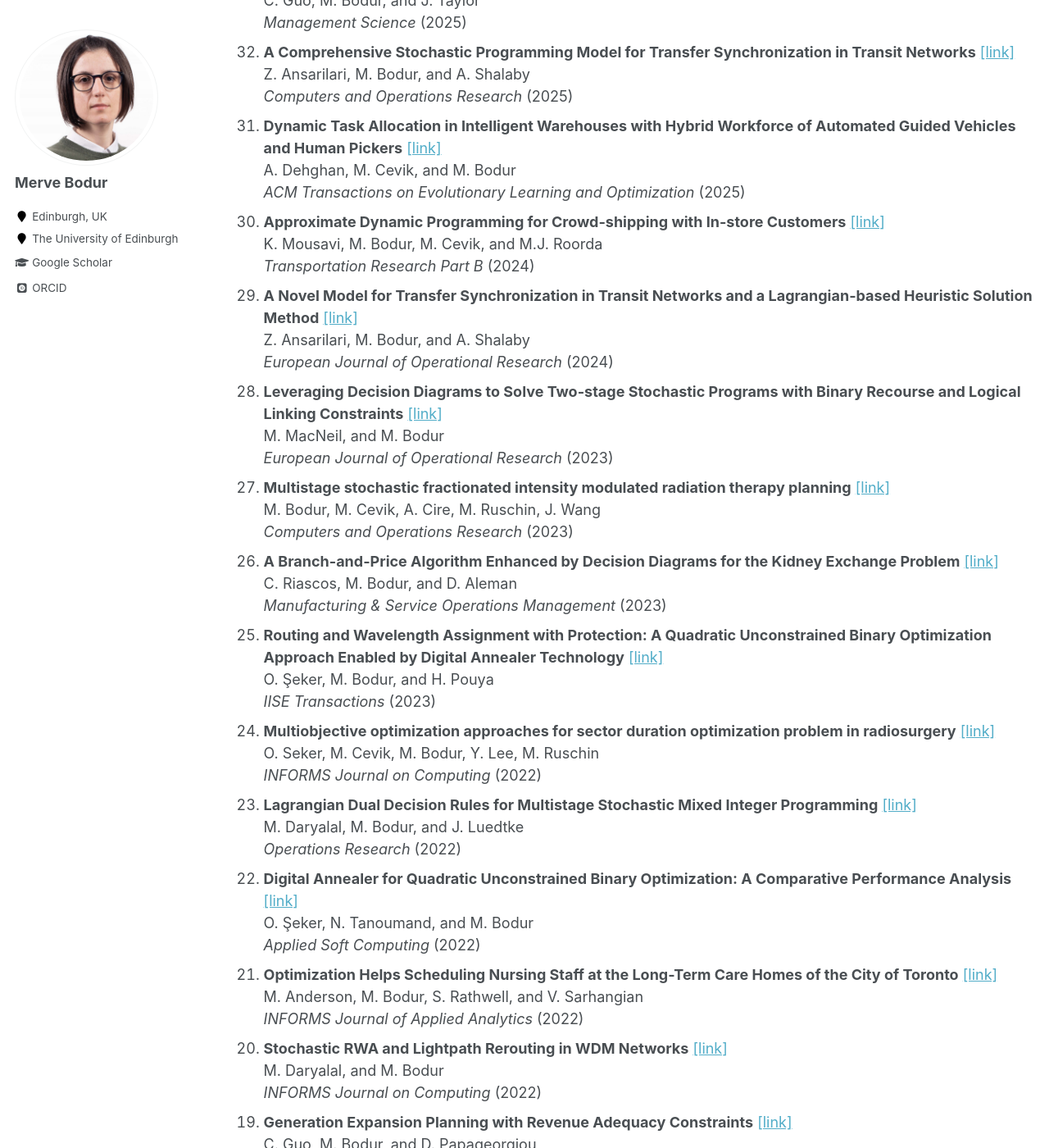
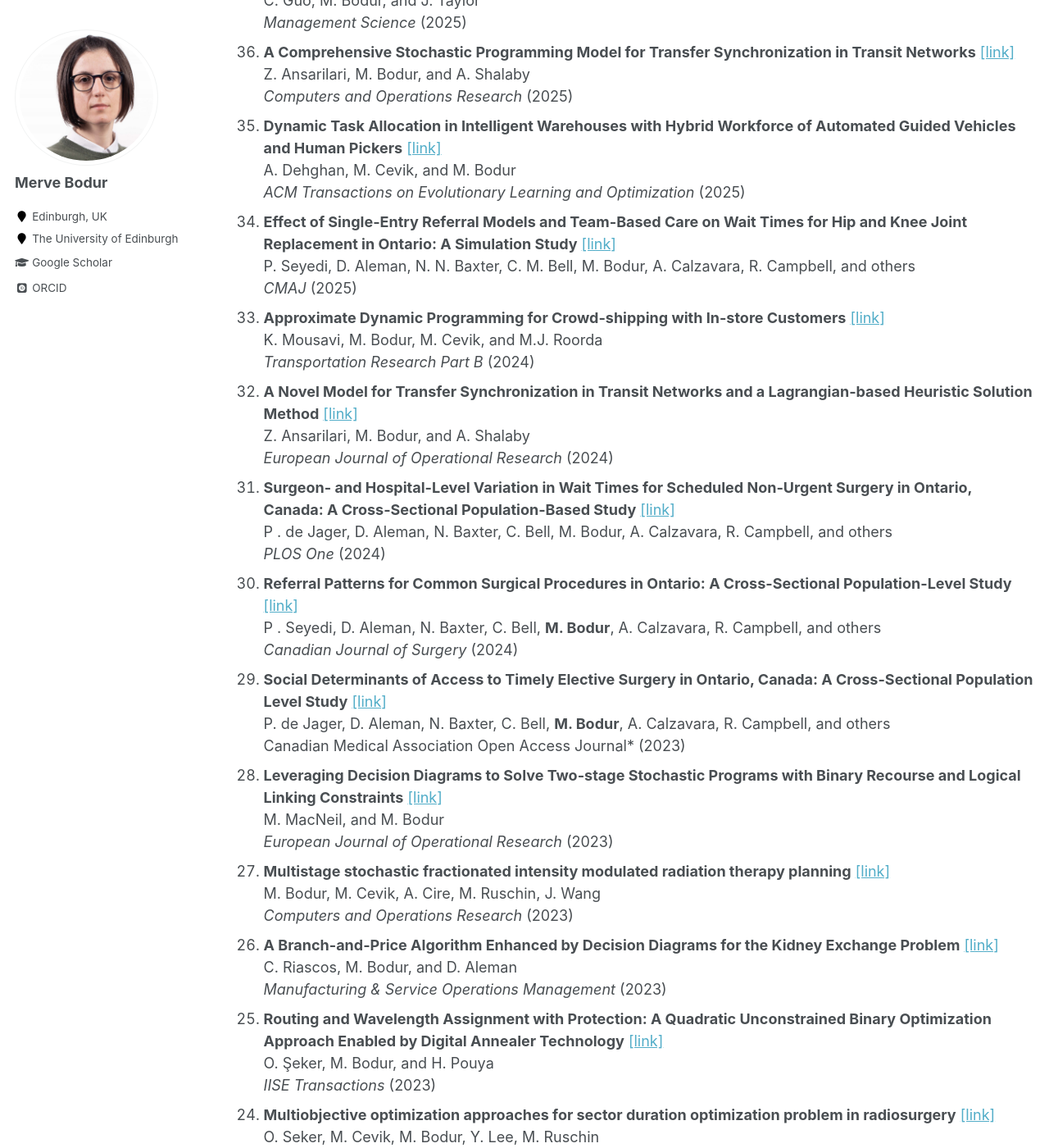
Before and after one commit to mervebodur/mervebodur.github.io, a Jekyll site: the page built from _pages/research.md, in a window 1280 px wide and 1400 px high, scrolled down 1599 px. Shown: the whole window at 82% size. Built offline with Jekyll 4.4.1, drawn with Linux system fonts in a browser that asks for light colours; some web fonts are replaced.

Commit message:
Update research.md

```diff
--- a/_pages/research.md
+++ b/_pages/research.md
@@ -53,12 +53,24 @@ Z. Ansarilari, M. Bodur, and A. Shalaby\
 1. **Dynamic Task Allocation in Intelligent Warehouses with Hybrid Workforce of Automated Guided Vehicles and Human Pickers** [[link]](https://dl.acm.org/doi/10.1145/3716862)\
 A. Dehghan, M. Cevik, and M. Bodur\
 *ACM Transactions on Evolutionary Learning and Optimization* (2025)
+1.  **Effect of Single-Entry Referral Models and Team-Based Care on Wait Times for Hip and Knee Joint Replacement in Ontario: A Simulation Study** [[link]](https://www.cmaj.ca/content/197/19/E524.short)\
+P. Seyedi, D. Aleman, N. N. Baxter, C. M. Bell, M. Bodur, A. Calzavara, R. Campbell, and others\
+*CMAJ* (2025)
 1. **Approximate Dynamic Programming for Crowd-shipping with In-store Customers** [[link]](http://www.optimization-online.org/DB_FILE/2021/09/8602.pdf)\
 K. Mousavi, M. Bodur, M. Cevik, and M.J. Roorda\
 *Transportation Research Part B* (2024)
 1. **A Novel Model for Transfer Synchronization in Transit Networks and a Lagrangian-based Heuristic Solution Method** [[link]](https://www.sciencedirect.com/science/article/pii/S037722172400184X)\
 Z. Ansarilari, M. Bodur, and A. Shalaby\
 *European Journal of Operational Research* (2024)
+1.  **Surgeon- and Hospital-Level Variation in Wait Times for Scheduled Non-Urgent Surgery in Ontario, Canada: A Cross-Sectional Population-Based Study** [[link]](https://journals.plos.org/plosone/article?id=10.1371/journal.pone.0307845)\
+P . de Jager, D. Aleman, N. Baxter, C. Bell, M. Bodur, A. Calzavara, R. Campbell, and others\
+*PLOS One* (2024)
+1.  **Referral Patterns for Common Surgical Procedures in Ontario: A Cross-Sectional Population-Level Study** [[link]](https://pmc.ncbi.nlm.nih.gov/articles/PMC11649187/)\
+P . Seyedi, D. Aleman, N. Baxter, C. Bell, **M. Bodur**, A. Calzavara, R. Campbell, and others\
+*Canadian Journal of Surgery* (2024)
+1.  **Social Determinants of Access to Timely Elective Surgery in Ontario, Canada: A Cross-Sectional Population Level Study** [[link]](https://www.cmajopen.ca/content/11/6/E1164.short)\
+P. de Jager, D. Aleman, N. Baxter, C. Bell, **M. Bodur**, A. Calzavara, R. Campbell, and others\
+Canadian Medical Association Open Access Journal* (2023)
 1. **Leveraging Decision Diagrams to Solve Two-stage Stochastic Programs with Binary Recourse and Logical Linking Constraints** [[link]](https://optimization-online.org/wp-content/uploads/2022/11/BDD_2SP.pdf)\
 M. MacNeil, and M. Bodur\
 *European Journal of Operational Research* (2023)
```
